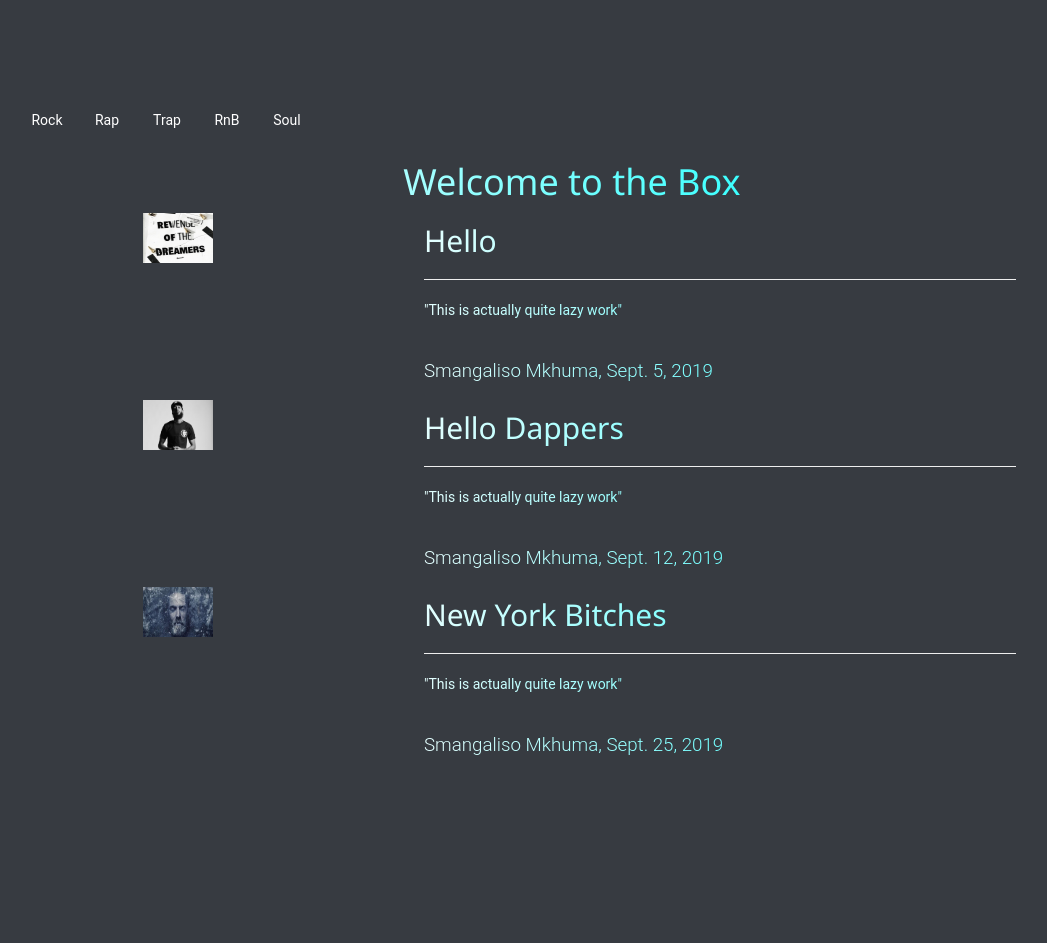
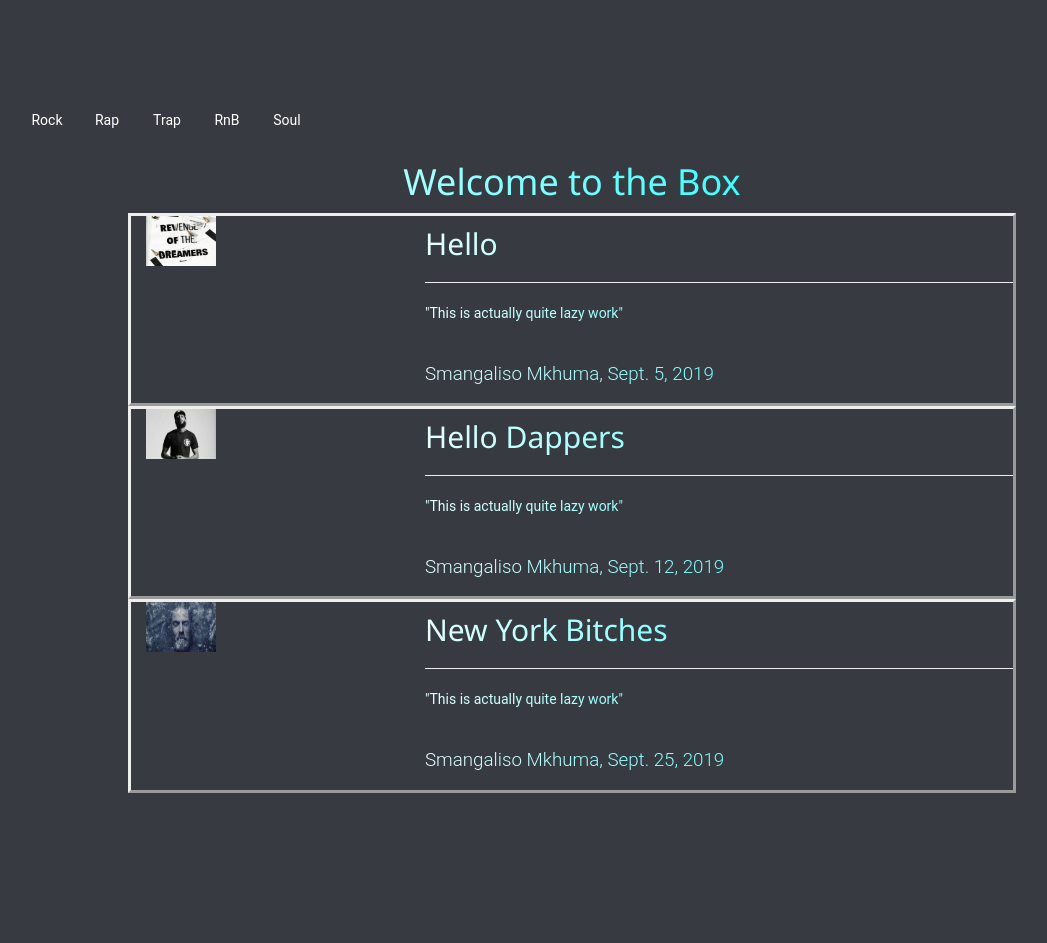
Before and after one commit to Smangaliso007/Blogger, a Django app: template blog/templates/blog/index.html in a window 1280 px wide. Shown: the part 50-993 px from the top of the page, without its empty margins (68-1115 px from the left). Before the commit the page ends 805 px from the top, so only its background shows below. Run offline with Django 3.2, Linux system fonts and the light colour scheme; the template is opened without the code that fills it: values that come from a table or form of the project are taken from there, others are empty; data comes from the database, SQL or seed files in the repository; some libraries are stand-ins or nearby versions.

Commit message:
CSS SOrt #1

```diff
--- a/blog/static/css/box-blog.css
+++ b/blog/static/css/box-blog.css
@@ -18,6 +18,8 @@
 #content_container > .row {
   width: 80%;
   margin: auto;
+  background-color: 2, 41, 95;
+  border: outset;
 }
 
 span {
@@ -29,7 +31,7 @@ span {
 }
 
 span:hover {
-  background-color: 012E6C;
+  background-color: 1, 46, 108;
 }
 
 /* This is the animation used to change the background */
--- a/blog/templates/blog/base.html
+++ b/blog/templates/blog/base.html
@@ -52,7 +52,7 @@
     <section id="display">
       <div class="container" id="welcome_container">
           <!-- Welcome Tag -->
-          <div class="container text-center" id="welcome" style="background-color: 2B67BA;">
+          <div class="container text-center" id="welcome" style="background-color: 43, 103, 186;">
             <!-- Genres List of Span Links to Articles By Genre -->
             <div class="row">
               {% for type in Genres %}
--- a/blog/views.py
+++ b/blog/views.py
@@ -6,7 +6,8 @@ from django.http import HttpResponse, Http404
 # Create your views here.
 def index(request):
     context = {
-        "Articles": Article.objects.all()
+        "Articles": Article.objects.all(),
+        "Genres": Genre.objects.all(),
         }
     return render(request, "blog/index.html", context)
 
```
